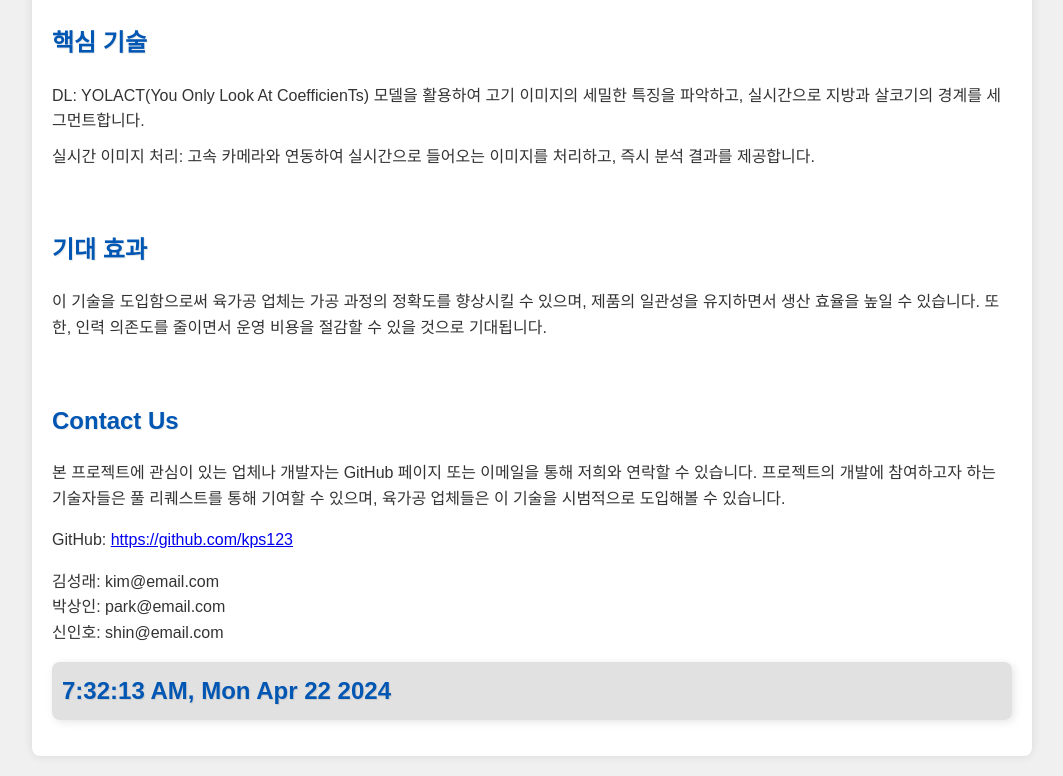
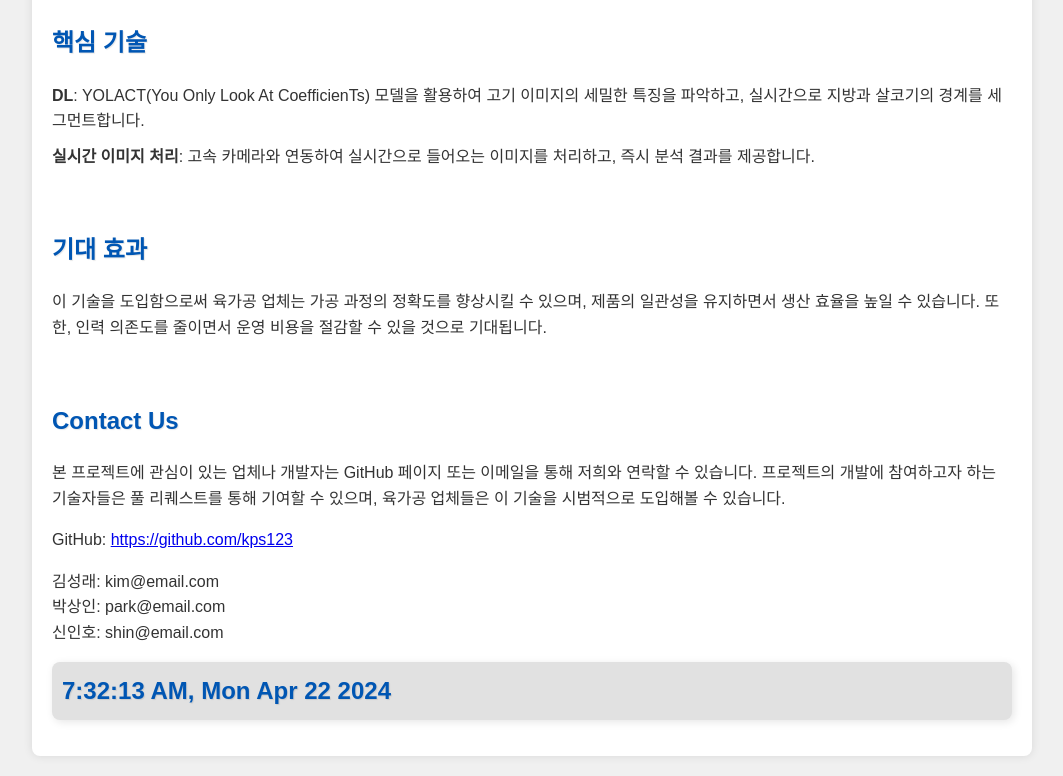
Before and after one commit to sangr123/test, a plain HTML site: page index.html in a window 1280 px wide. Shown: the part 1059-1835 px from the top of the page, without its empty margins (108-1171 px from the left). Drawn offline with Linux system fonts and the light colour scheme.

Commit message:
Update index.html

```diff
--- a/index.html
+++ b/index.html
@@ -106,8 +106,8 @@
         <br>
         <h2>핵심 기술</h2>
         <ul>
-            <li>DL: YOLACT(You Only Look At CoefficienTs) 모델을 활용하여 고기 이미지의 세밀한 특징을 파악하고, 실시간으로 지방과 살코기의 경계를 세그먼트합니다.</li>
-            <li>실시간 이미지 처리: 고속 카메라와 연동하여 실시간으로 들어오는 이미지를 처리하고, 즉시 분석 결과를 제공합니다.</li>
+            <li><strong>DL</strong>: YOLACT(You Only Look At CoefficienTs) 모델을 활용하여 고기 이미지의 세밀한 특징을 파악하고, 실시간으로 지방과 살코기의 경계를 세그먼트합니다.</li>
+            <li><strong>실시간 이미지 처리</strong>: 고속 카메라와 연동하여 실시간으로 들어오는 이미지를 처리하고, 즉시 분석 결과를 제공합니다.</li>
         </ul>
         <br>
         <h2>기대 효과</h2
```
